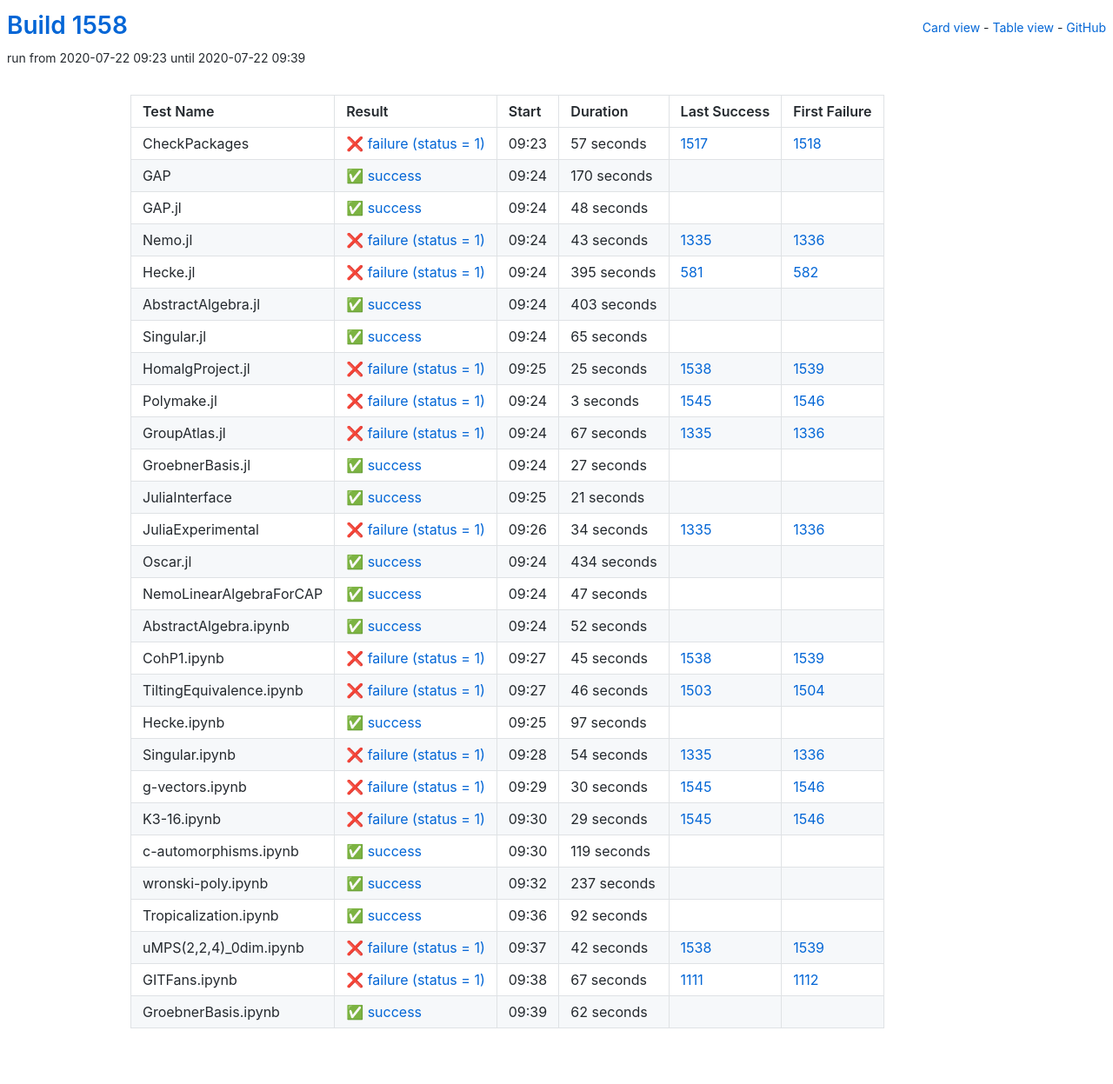
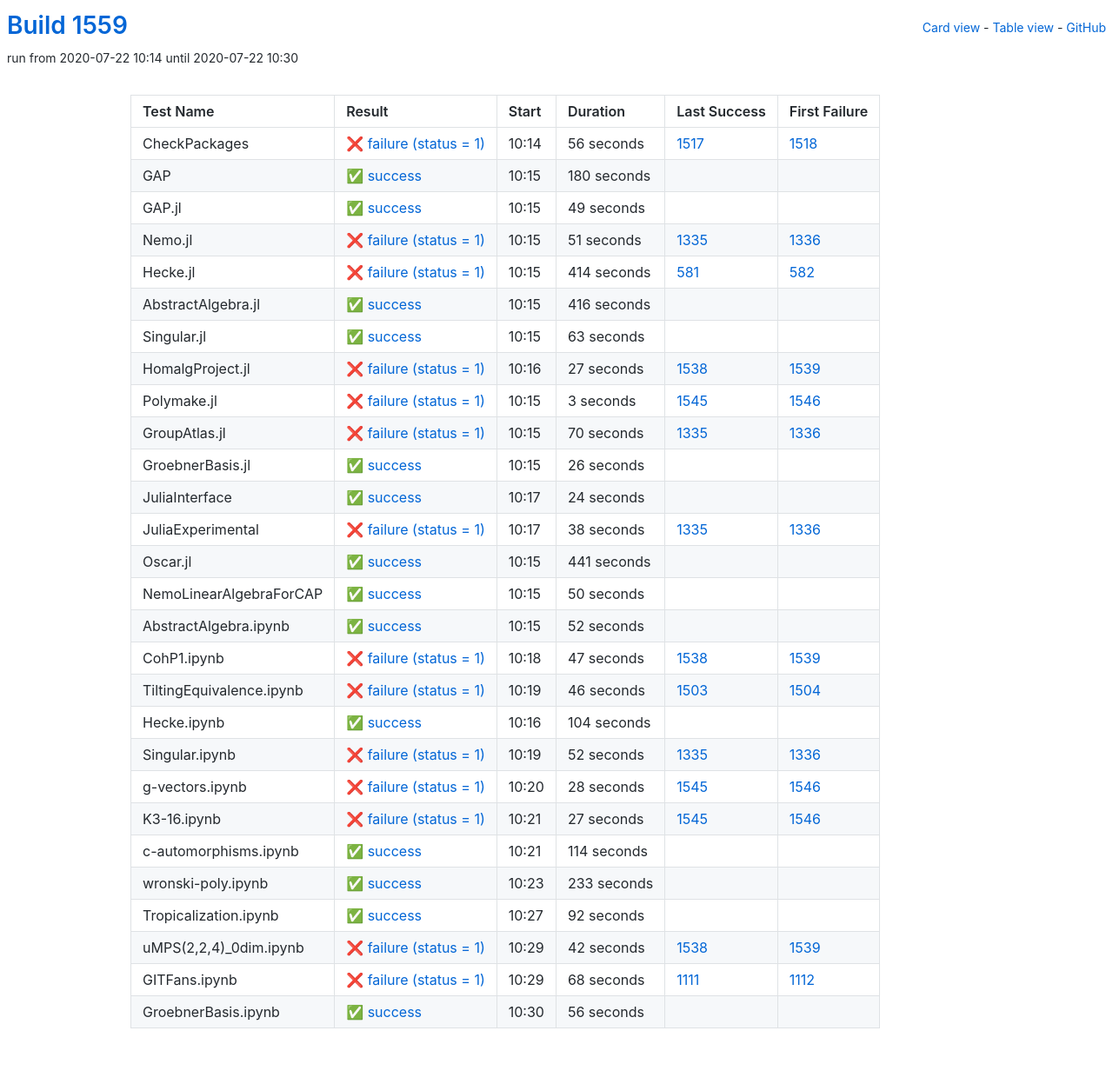
Before and after one commit to oscar-system/oscar-ci-status-1.4, a Jekyll site: the page built from table.html, in a window 1280 px wide. Shown: the whole page at 87% size. Built offline with Jekyll 4.4.1, drawn with Linux system fonts in a browser that asks for light colours.

Commit message:
Build #1559

```diff
--- a/_data/ci.yml
+++ b/_data/ci.yml
@@ -1,6 +1,6 @@
 ---
-build: 1558
-build_url: https://oscarci.mathematik.uni-kl.de/job/oscar-julia-1.4/1558/
+build: 1559
+build_url: https://oscarci.mathematik.uni-kl.de/job/oscar-julia-1.4/1559/
 job: oscar-julia-1.4
 organization: oscar-system
 repo: oscar-ci-status-1.4
@@ -8,104 +8,104 @@ repourl: https://github.com/oscar-system/oscar-ci-status-1.4
 tests:
 - name: CheckPackages
   id: checkpackages
-  log: https://oscarci.mathematik.uni-kl.de/job/oscar-julia-1.4/1558/artifact/logs/build-1558/CheckPackages.log
-  start: 2020-07-22 09:23
+  log: https://oscarci.mathematik.uni-kl.de/job/oscar-julia-1.4/1559/artifact/logs/build-1559/CheckPackages.log
+  start: 2020-07-22 10:14
   success: false
   exitcode: 1
   status: failure
-  duration: 57
+  duration: 56
   last_success: 1517
   last_success_url: https://oscarci.mathematik.uni-kl.de/job/oscar-julia-1.4/1517/
   first_failure: 1518
   first_failure_url: https://oscarci.mathematik.uni-kl.de/job/oscar-julia-1.4/1518/
 - name: GAP
   id: gap
-  log: https://oscarci.mathematik.uni-kl.de/job/oscar-julia-1.4/1558/artifact/logs/build-1558/GAP.log
-  start: 2020-07-22 09:24
+  log: https://oscarci.mathematik.uni-kl.de/job/oscar-julia-1.4/1559/artifact/logs/build-1559/GAP.log
+  start: 2020-07-22 10:15
   success: true
   exitcode: 0
   status: success
-  duration: 170
+  duration: 180
   last_success: false
   last_success_url:
   first_failure: false
   first_failure_url:
 - name: GAP.jl
   id: gap-jl
-  log: https://oscarci.mathematik.uni-kl.de/job/oscar-julia-1.4/1558/artifact/logs/build-1558/GAP.jl.log
-  start: 2020-07-22 09:24
+  log: https://oscarci.mathematik.uni-kl.de/job/oscar-julia-1.4/1559/artifact/logs/build-1559/GAP.jl.log
+  start: 2020-07-22 10:15
   success: true
   exitcode: 0
   status: success
-  duration: 48
+  duration: 49
   last_success: false
   last_success_url:
   first_failure: false
   first_failure_url:
 - name: Nemo.jl
   id: nemo-jl
-  log: https://oscarci.mathematik.uni-kl.de/job/oscar-julia-1.4/1558/artifact/logs/build-1558/Nemo.jl.log
-  start: 2020-07-22 09:24
+  log: https://oscarci.mathematik.uni-kl.de/job/oscar-julia-1.4/1559/artifact/logs/build-1559/Nemo.jl.log
+  start: 2020-07-22 10:15
   success: false
   exitcode: 1
   status: failure
-  duration: 43
+  duration: 51
   last_success: 1335
   last_success_url: https://oscarci.mathematik.uni-kl.de/job/oscar-julia-1.4/1335/
   first_failure: 1336
   first_failure_url: https://oscarci.mathematik.uni-kl.de/job/oscar-julia-1.4/1336/
 - name: Hecke.jl
   id: hecke-jl
-  log: https://oscarci.mathematik.uni-kl.de/job/oscar-julia-1.4/1558/artifact/logs/build-1558/Hecke.jl.log
-  start: 2020-07-22 09:24
+  log: https://oscarci.mathematik.uni-kl.de/job/oscar-julia-1.4/1559/artifact/logs/build-1559/Hecke.jl.log
+  start: 2020-07-22 10:15
   success: false
   exitcode: 1
   status: failure
-  duration: 395
+  duration: 414
   last_success: 581
   last_success_url: https://oscarci.mathematik.uni-kl.de/job/oscar-julia-1.4/581/
   first_failure: 582
   first_failure_url: https://oscarci.mathematik.uni-kl.de/job/oscar-julia-1.4/582/
 - name: AbstractAlgebra.jl
   id: abstractalgebra-jl
-  log: https://oscarci.mathematik.uni-kl.de/job/oscar-julia-1.4/1558/artifact/logs/build-1558/AbstractAlgebra.jl.log
-  start: 2020-07-22 09:24
+  log: https://oscarci.mathematik.uni-kl.de/job/oscar-julia-1.4/1559/artifact/logs/build-1559/AbstractAlgebra.jl.log
+  start: 2020-07-22 10:15
   success: true
   exitcode: 0
   status: success
-  duration: 403
+  duration: 416
   last_success: false
   last_success_url:
   first_failure: false
   first_failure_url:
 - name: Singular.jl
   id: singular-jl
-  log: https://oscarci.mathematik.uni-kl.de/job/oscar-julia-1.4/1558/artifact/logs/build-1558/Singular.jl.log
-  start: 2020-07-22 09:24
+  log: https://oscarci.mathematik.uni-kl.de/job/oscar-julia-1.4/1559/artifact/logs/build-1559/Singular.jl.log
+  start: 2020-07-22 10:15
   success: true
   exitcode: 0
   status: success
-  duration: 65
+  duration: 63
   last_success: false
   last_success_url:
   first_failure: false
   first_failure_url:
 - name: HomalgProject.jl
   id: homalgproject-jl
-  log: https://oscarci.mathematik.uni-kl.de/job/oscar-julia-1.4/1558/artifact/logs/build-1558/HomalgProject.jl.log
-  start: 2020-07-22 09:25
+  log: https://oscarci.mathematik.uni-kl.de/job/oscar-julia-1.4/1559/artifact/logs/build-1559/HomalgProject.jl.log
+  start: 2020-07-22 10:16
   success: false
   exitcode: 1
   status: failure
-  duration: 25
+  duration: 27
   last_success: 1538
   last_success_url: https://oscarci.mathematik.uni-kl.de/job/oscar-julia-1.4/1538/
   first_failure: 1539
   first_failure_url: https://oscarci.mathematik.uni-kl.de/job/oscar-julia-1.4/1539/
 - name: Polymake.jl
   id: polymake-jl
-  log: https://oscarci.mathematik.uni-kl.de/job/oscar-julia-1.4/1558/artifact/logs/build-1558/Polymake.jl.log
-  start: 2020-07-22 09:24
+  log: https://oscarci.mathematik.uni-kl.de/job/oscar-julia-1.4/1559/artifact/logs/build-1559/Polymake.jl.log
+  start: 2020-07-22 10:15
   success: false
   exitcode: 1
   status: failure
@@ -116,80 +116,80 @@ tests:
   first_failure_url: https://oscarci.mathematik.uni-kl.de/job/oscar-julia-1.4/1546/
 - name: GroupAtlas.jl
   id: groupatlas-jl
-  log: https://oscarci.mathematik.uni-kl.de/job/oscar-julia-1.4/1558/artifact/logs/build-1558/GroupAtlas.jl.log
-  start: 2020-07-22 09:24
+  log: https://oscarci.mathematik.uni-kl.de/job/oscar-julia-1.4/1559/artifact/logs/build-1559/GroupAtlas.jl.log
+  start: 2020-07-22 10:15
   success: false
   exitcode: 1
   status: failure
-  duration: 67
+  duration: 70
   last_success: 1335
   last_success_url: https://oscarci.mathematik.uni-kl.de/job/oscar-julia-1.4/1335/
   first_failure: 1336
   first_failure_url: https://oscarci.mathematik.uni-kl.de/job/oscar-julia-1.4/1336/
 - name: GroebnerBasis.jl
   id: groebnerbasis-jl
-  log: https://oscarci.mathematik.uni-kl.de/job/oscar-julia-1.4/1558/artifact/logs/build-1558/GroebnerBasis.jl.log
-  start: 2020-07-22 09:24
+  log: https://oscarci.mathematik.uni-kl.de/job/oscar-julia-1.4/1559/artifact/logs/build-1559/GroebnerBasis.jl.log
+  start: 2020-07-22 10:15
   success: true
   exitcode: 0
   status: success
-  duration: 27
+  duration: 26
   last_success: false
   last_success_url:
   first_failure: false
   first_failure_url:
 - name: JuliaInterface
   id: juliainterface
-  log: https://oscarci.mathematik.uni-kl.de/job/oscar-julia-1.4/1558/artifact/logs/build-1558/JuliaInterface.log
-  start: 2020-07-22 09:25
+  log: https://oscarci.mathematik.uni-kl.de/job/oscar-julia-1.4/1559/artifact/logs/build-1559/JuliaInterface.log
+  start: 2020-07-22 10:17
   success: true
   exitcode: 0
   status: success
-  duration: 21
+  duration: 24
   last_success: false
   last_success_url:
   first_failure: false
   first_failure_url:
 - name: JuliaExperimental
   id: juliaexperimental
-  log: https://oscarci.mathematik.uni-kl.de/job/oscar-julia-1.4/1558/artifact/logs/build-1558/JuliaExperimental.log
-  start: 2020-07-22 09:26
+  log: https://oscarci.mathematik.uni-kl.de/job/oscar-julia-1.4/1559/artifact/logs/build-1559/JuliaExperimental.log
+  start: 2020-07-22 10:17
   success: false
   exitcode: 1
   status: failure
-  duration: 34
+  duration: 38
   last_success: 1335
   last_success_url: https://oscarci.mathematik.uni-kl.de/job/oscar-julia-1.4/1335/
   first_failure: 1336
   first_failure_url: https://oscarci.mathematik.uni-kl.de/job/oscar-julia-1.4/1336/
 - name: Oscar.jl
   id: oscar-jl
-  log: https://oscarci.mathematik.uni-kl.de/job/oscar-julia-1.4/1558/artifact/logs/build-1558/Oscar.jl.log
-  start: 2020-07-22 09:24
+  log: https://oscarci.mathematik.uni-kl.de/job/oscar-julia-1.4/1559/artifact/logs/build-1559/Oscar.jl.log
+  start: 2020-07-22 10:15
   success: true
   exitcode: 0
   status: success
-  duration: 434
+  duration: 441
   last_success: false
   last_success_url:
   first_failure: false
   first_failure_url:
 - name: NemoLinearAlgebraForCAP
   id: nemolinearalgebraforcap
-  log: https://oscarci.mathematik.uni-kl.de/job/oscar-julia-1.4/1558/artifact/logs/build-1558/NemoLinearAlgebraForCAP.log
-  start: 2020-07-22 09:24
+  log: https://oscarci.mathematik.uni-kl.de/job/oscar-julia-1.4/1559/artifact/logs/build-1559/NemoLinearAlgebraForCAP.log
+  start: 2020-07-22 10:15
   success: true
   exitcode: 0
   status: success
-  duration: 47
+  duration: 50
   last_success: false
   last_success_url:
   first_failure: false
   first_failure_url:
 - name: AbstractAlgebra.ipynb
   id: abstractalgebra-ipynb
-  log: https://oscarci.mathematik.uni-kl.de/job/oscar-julia-1.4/1558/artifact/logs/build-1558/AbstractAlgebra.ipynb.log
-  start: 2020-07-22 09:24
+  log: https://oscarci.mathematik.uni-kl.de/job/oscar-julia-1.4/1559/artifact/logs/build-1559/AbstractAlgebra.ipynb.log
+  start: 2020-07-22 10:15
   success: true
   exitcode: 0
   status: success
@@ -200,20 +200,20 @@ tests:
   first_failure_url:
 - name: CohP1.ipynb
   id: cohp1-ipynb
-  log: https://oscarci.mathematik.uni-kl.de/job/oscar-julia-1.4/1558/artifact/logs/build-1558/CohP1.ipynb.log
-  start: 2020-07-22 09:27
+  log: https://oscarci.mathematik.uni-kl.de/job/oscar-julia-1.4/1559/artifact/logs/build-1559/CohP1.ipynb.log
+  start: 2020-07-22 10:18
   success: false
   exitcode: 1
   status: failure
-  duration: 45
+  duration: 47
   last_success: 1538
   last_success_url: https://oscarci.mathematik.uni-kl.de/job/oscar-julia-1.4/1538/
   first_failure: 1539
   first_failure_url: https://oscarci.mathematik.uni-kl.de/job/oscar-julia-1.4/1539/
 - name: TiltingEquivalence.ipynb
   id: tiltingequivalence-ipynb
-  log: https://oscarci.mathematik.uni-kl.de/job/oscar-julia-1.4/1558/artifact/logs/build-1558/TiltingEquivalence.ipynb.log
-  start: 2020-07-22 09:27
+  log: https://oscarci.mathematik.uni-kl.de/job/oscar-julia-1.4/1559/artifact/logs/build-1559/TiltingEquivalence.ipynb.log
+  start: 2020-07-22 10:19
   success: false
   exitcode: 1
   status: failure
@@ -224,80 +224,80 @@ tests:
   first_failure_url: https://oscarci.mathematik.uni-kl.de/job/oscar-julia-1.4/1504/
 - name: Hecke.ipynb
   id: hecke-ipynb
-  log: https://oscarci.mathematik.uni-kl.de/job/oscar-julia-1.4/1558/artifact/logs/build-1558/Hecke.ipynb.log
-  start: 2020-07-22 09:25
+  log: https://oscarci.mathematik.uni-kl.de/job/oscar-julia-1.4/1559/artifact/logs/build-1559/Hecke.ipynb.log
+  start: 2020-07-22 10:16
   success: true
   exitcode: 0
   status: success
-  duration: 97
+  duration: 104
   last_success: false
   last_success_url:
   first_failure: false
   first_failure_url:
 - name: Singular.ipynb
   id: singular-ipynb
-  log: https://oscarci.mathematik.uni-kl.de/job/oscar-julia-1.4/1558/artifact/logs/build-1558/Singular.ipynb.log
-  start: 2020-07-22 09:28
+  log: https://oscarci.mathematik.uni-kl.de/job/oscar-julia-1.4/1559/artifact/logs/build-1559/Singular.ipynb.log
+  start: 2020-07-22 10:19
   success: false
   exitcode: 1
   status: failure
-  duration: 54
+  duration: 52
   last_success: 1335
   last_success_url: https://oscarci.mathematik.uni-kl.de/job/oscar-julia-1.4/1335/
   first_failure: 1336
   first_failure_url: https://oscarci.mathematik.uni-kl.de/job/oscar-julia-1.4/1336/
 - name: g-vectors.ipynb
   id: g-vectors-ipynb
-  log: https://oscarci.mathematik.uni-kl.de/job/oscar-julia-1.4/1558/artifact/logs/build-1558/g-vectors.ipynb.log
-  start: 2020-07-22 09:29
+  log: https://oscarci.mathematik.uni-kl.de/job/oscar-julia-1.4/1559/artifact/logs/build-1559/g-vectors.ipynb.log
+  start: 2020-07-22 10:20
   success: false
   exitcode: 1
   status: failure
-  duration: 30
+  duration: 28
   last_success: 1545
   last_success_url: https://oscarci.mathematik.uni-kl.de/job/oscar-julia-1.4/1545/
   first_failure: 1546
   first_failure_url: https://oscarci.mathematik.uni-kl.de/job/oscar-julia-1.4/1546/
 - name: K3-16.ipynb
   id: k3-16-ipynb
-  log: https://oscarci.mathematik.uni-kl.de/job/oscar-julia-1.4/1558/artifact/logs/build-1558/K3-16.ipynb.log
-  start: 2020-07-22 09:30
+  log: https://oscarci.mathematik.uni-kl.de/job/oscar-julia-1.4/1559/artifact/logs/build-1559/K3-16.ipynb.log
+  start: 2020-07-22 10:21
   success: false
   exitcode: 1
   status: failure
-  duration: 29
+  duration: 27
   last_success: 1545
   last_success_url: https://oscarci.mathematik.uni-kl.de/job/oscar-julia-1.4/1545/
   first_failure: 1546
   first_failure_url: https://oscarci.mathematik.uni-kl.de/job/oscar-julia-1.4/1546/
 - name: c-automorphisms.ipynb
   id: c-automorphisms-ipynb
-  log: https://oscarci.mathematik.uni-kl.de/job/oscar-julia-1.4/1558/artifact/logs/build-1558/c-automorphisms.ipynb.log
-  start: 2020-07-22 09:30
+  log: https://oscarci.mathematik.uni-kl.de/job/oscar-julia-1.4/1559/artifact/logs/build-1559/c-automorphisms.ipynb.log
+  start: 2020-07-22 10:21
   success: true
   exitcode: 0
   status: success
-  duration: 119
+  duration: 114
   last_success: false
   last_success_url:
   first_failure: false
   first_failure_url:
 - name: wronski-poly.ipynb
   id: wronski-poly-ipynb
-  log: https://oscarci.mathematik.uni-kl.de/job/oscar-julia-1.4/1558/artifact/logs/build-1558/wronski-poly.ipynb.log
-  start: 2020-07-22 09:32
+  log: https://oscarci.mathematik.uni-kl.de/job/oscar-julia-1.4/1559/artifact/logs/build-1559/wronski-poly.ipynb.log
+  start: 2020-07-22 10:23
   success: true
   exitcode: 0
   status: success
-  duration: 237
+  duration: 233
   last_success: false
   last_success_url:
   first_failure: false
   first_failure_url:
 - name: Tropicalization.ipynb
   id: tropicalization-ipynb
-  log: https://oscarci.mathematik.uni-kl.de/job/oscar-julia-1.4/1558/artifact/logs/build-1558/Tropicalization.ipynb.log
-  start: 2020-07-22 09:36
+  log: https://oscarci.mathematik.uni-kl.de/job/oscar-julia-1.4/1559/artifact/logs/build-1559/Tropicalization.ipynb.log
+  start: 2020-07-22 10:27
   success: true
   exitcode: 0
   status: success
@@ -308,8 +308,8 @@ tests:
   first_failure_url:
 - name: uMPS(2,2,4)_0dim.ipynb
   id: umps-2-2-4-0dim-ipynb
-  log: https://oscarci.mathematik.uni-kl.de/job/oscar-julia-1.4/1558/artifact/logs/build-1558/uMPS-2-2-4-_0dim.ipynb.log
-  start: 2020-07-22 09:37
+  log: https://oscarci.mathematik.uni-kl.de/job/oscar-julia-1.4/1559/artifact/logs/build-1559/uMPS-2-2-4-_0dim.ipynb.log
+  start: 2020-07-22 10:29
   success: false
   exitcode: 1
   status: failure
@@ -320,24 +320,24 @@ tests:
   first_failure_url: https://oscarci.mathematik.uni-kl.de/job/oscar-julia-1.4/1539/
 - name: GITFans.ipynb
   id: gitfans-ipynb
-  log: https://oscarci.mathematik.uni-kl.de/job/oscar-julia-1.4/1558/artifact/logs/build-1558/GITFans.ipynb.log
-  start: 2020-07-22 09:38
+  log: https://oscarci.mathematik.uni-kl.de/job/oscar-julia-1.4/1559/artifact/logs/build-1559/GITFans.ipynb.log
+  start: 2020-07-22 10:29
   success: false
   exitcode: 1
   status: failure
-  duration: 67
+  duration: 68
   last_success: 1111
   last_success_url: https://oscarci.mathematik.uni-kl.de/job/oscar-julia-1.4/1111/
   first_failure: 1112
   first_failure_url: https://oscarci.mathematik.uni-kl.de/job/oscar-julia-1.4/1112/
 - name: GroebnerBasis.ipynb
   id: groebnerbasis-ipynb
-  log: https://oscarci.mathematik.uni-kl.de/job/oscar-julia-1.4/1558/artifact/logs/build-1558/GroebnerBasis.ipynb.log
-  start: 2020-07-22 09:39
+  log: https://oscarci.mathematik.uni-kl.de/job/oscar-julia-1.4/1559/artifact/logs/build-1559/GroebnerBasis.ipynb.log
+  start: 2020-07-22 10:30
   success: true
   exitcode: 0
   status: success
-  duration: 62
+  duration: 56
   last_success: false
   last_success_url:
   first_failure: false
```
Also changed, not shown: README.md.
